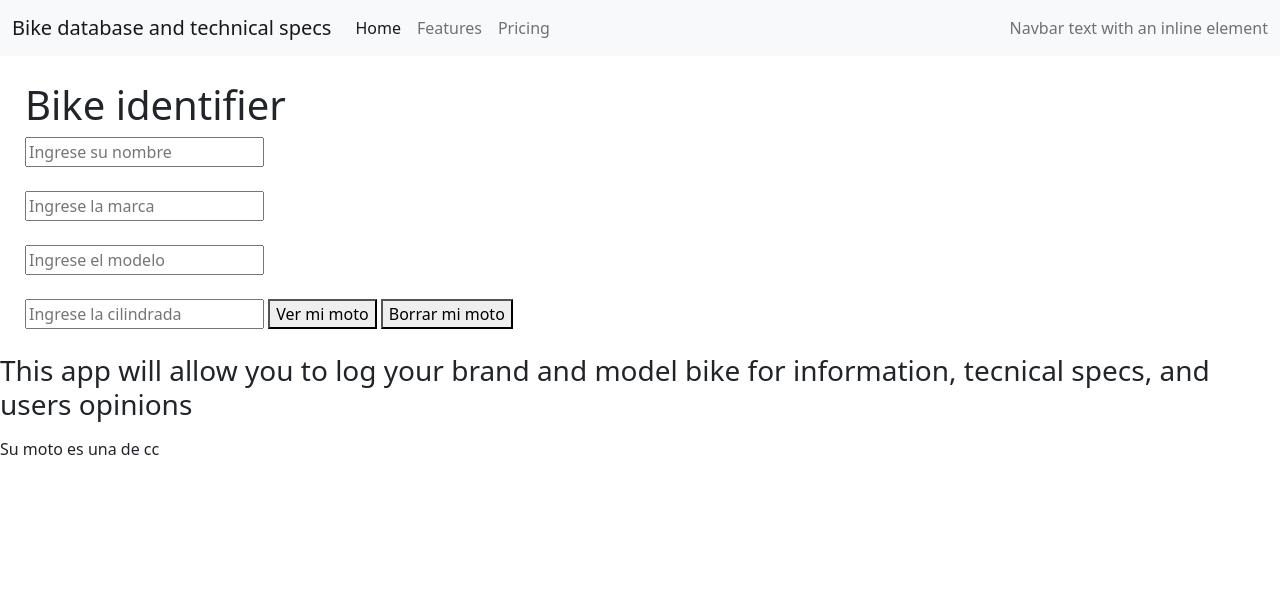
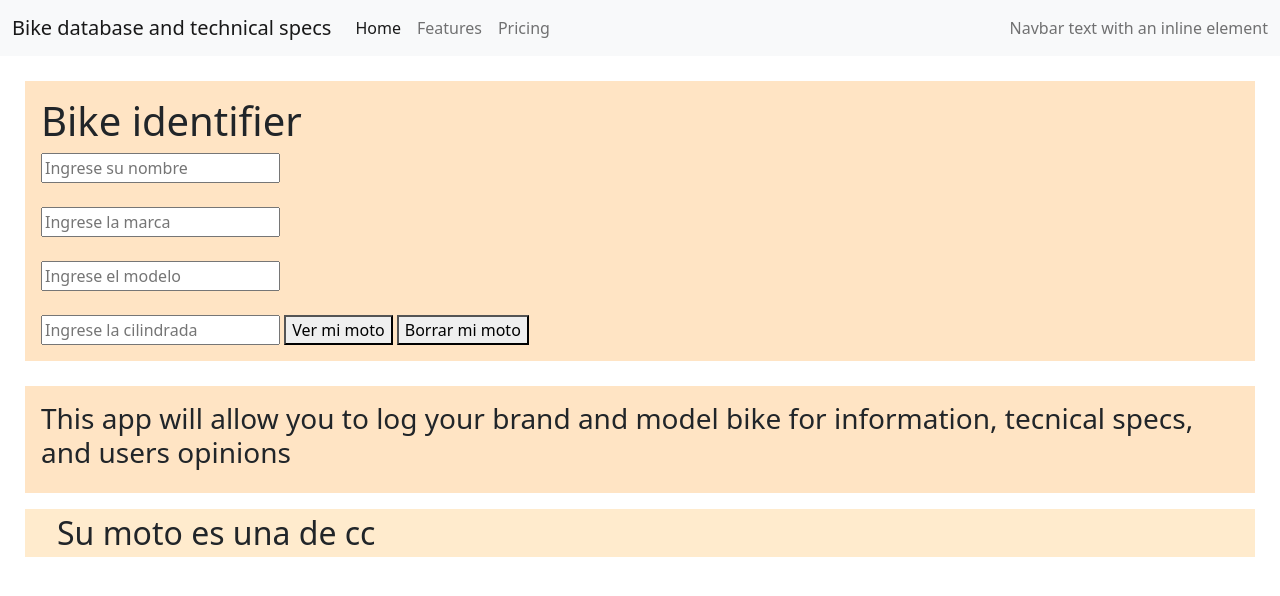
Before and after one commit to EmiSquier/bike-reving, a plain HTML site: page index.html in a window 1280 px wide. Both pictures are taken after a click on the button "Ver mi moto". Drawn offline with nearby package versions, Linux system fonts and the light colour scheme.

Commit message:
Little style

```diff
--- a/js.js
+++ b/js.js
@@ -10,6 +10,7 @@ nombre1.onchange= () => {
 let informacion = document.createElement("p");
 informacion.innerHTML = "<h3>This app will allow you to log your brand and model bike for information, tecnical specs, and users opinions<h3>";
 document.body.append(informacion);
+informacion.setAttribute("id", "subtitulo")
 
 let subtitulo = document.getElementById("subtitulo");
 subtitulo.remove();
--- a/styles.css
+++ b/styles.css
@@ -7,4 +7,29 @@ body{
 
 main{
     margin: 25px;
+    background-color: bisque;
+    padding: 1em;
 }
+
+#subtitulo{
+    padding: 1em;
+    background-color: bisque;
+    margin-left: 25px;
+    margin-right: 25px;
+}
+
+#saludo{
+    padding-left: 1em;
+    background-color: blanchedalmond;
+    font-size: 2em;
+    margin-left: 25px;
+    margin-right: 25px;
+}
+
+#crearMoto{
+    padding-left: 1em;
+    background-color: blanchedalmond;
+    font-size: 2em;
+    margin-left: 25px;
+    margin-right: 25px;
+}
```
Also changed, not shown: index.html (+2 -0 lines).
